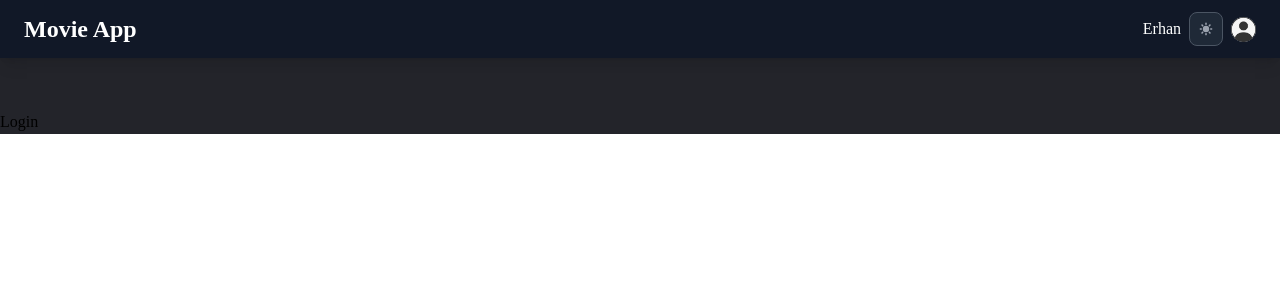
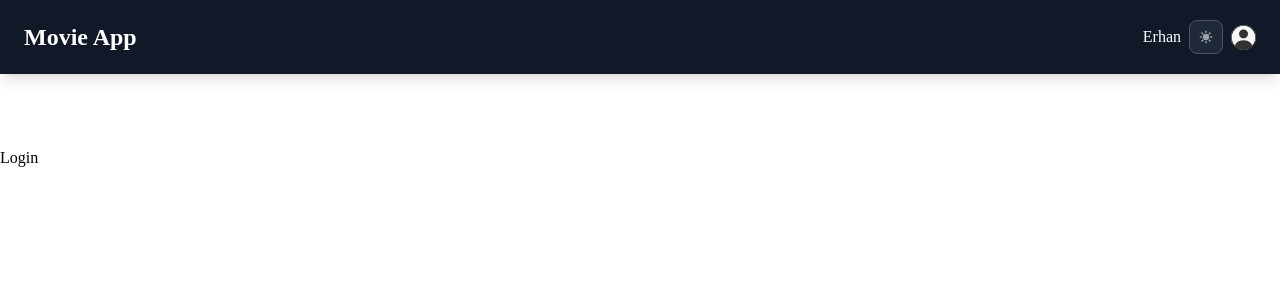
Before and after one commit to erhantezer/movie-app-firebase-tailwind-context, a React (Create React App) app: page /login in a window 1280 px wide. Shown: the top 300 px of the page. Built offline with nearby package versions, Linux system fonts and the light colour scheme; what tw-elements would draw is missing.

Commit message:
updatedf

```diff
--- a/src/App.js
+++ b/src/App.js
@@ -5,7 +5,7 @@ import AppRouter from "./router/AppRouter";
 function App() {
 
   return (
-    <div className="dark:bg-[#23242a]">
+    <div>
     <AuthContextProvider>
       <AppRouter />
     </AuthContextProvider>
--- a/src/components/Navbar.jsx
+++ b/src/components/Navbar.jsx
@@ -6,7 +6,7 @@ import Switch from './Switch';
 const Navbar = () => {
   return (
     <>
-      <nav className="w-full flex flex-wrap items-center justify-between py-3 bg-white dark:bg-gray-900 dark:text-white shadow-lg navbar navbar-expand-lg fixed-top">
+      <nav className="w-full flex flex-wrap items-center justify-between py-5 bg-white dark:bg-gray-900 dark:text-white shadow-lg navbar navbar-expand-lg fixed-top">
         <div className="container-fluid w-full flex items-center justify-between px-6">
           <Link className="text-2xl  pr-2 font-semibold" to="/">
             Movie App
@@ -68,7 +68,7 @@ const Navbar = () => {
           </div>
         </div>
       </nav>
-      <div className="h-[52px]"></div>
+      <div className="h-[72px]"></div>
     </>
 
   )
```
